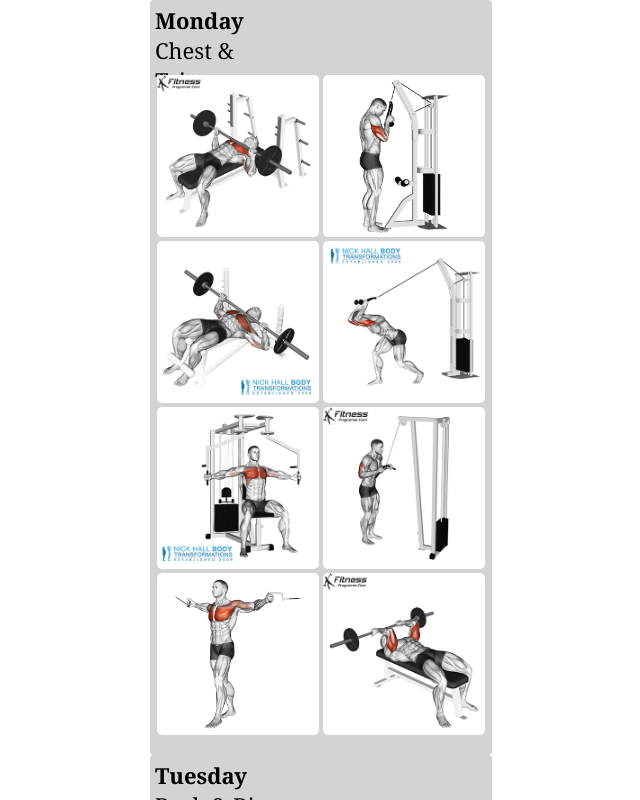
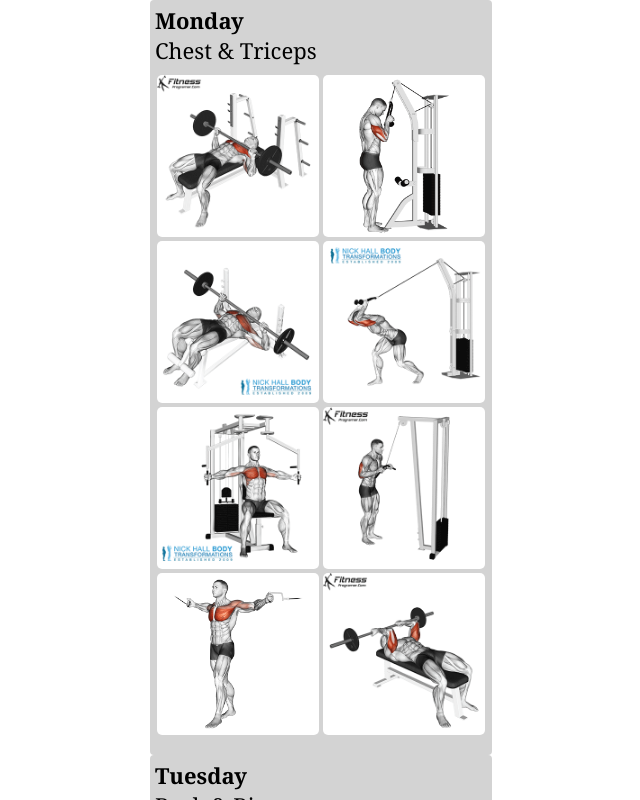
Before and after one commit to ROHITbhardwajTEAM/final-gym, a React (Create React App) app: page / in a window 1280 px wide. Shown: the top 800 px of the page, without its empty margins (319-959 px from the left). Built offline with nearby package versions, Linux system fonts and the light colour scheme.

Commit message:
Update v3 gym.css

```diff
--- a/src/gym.css
+++ b/src/gym.css
@@ -17,6 +17,7 @@
 }
 
 img {
+
     width: 162px;
     height: 162px;
     border-radius:5px;
@@ -40,6 +41,7 @@ p {
 
 p,
 h3 {
+    width: 332px;
     text-transform: capitalize;
     font-family: Georgia, 'Times New Roman', Times, serif;
     font-size: 22px;
@@ -47,7 +49,6 @@ h3 {
 }
 
 h1 {
-    width: 344px;
     height: auto;
     border: 2px solid;
 }
```
